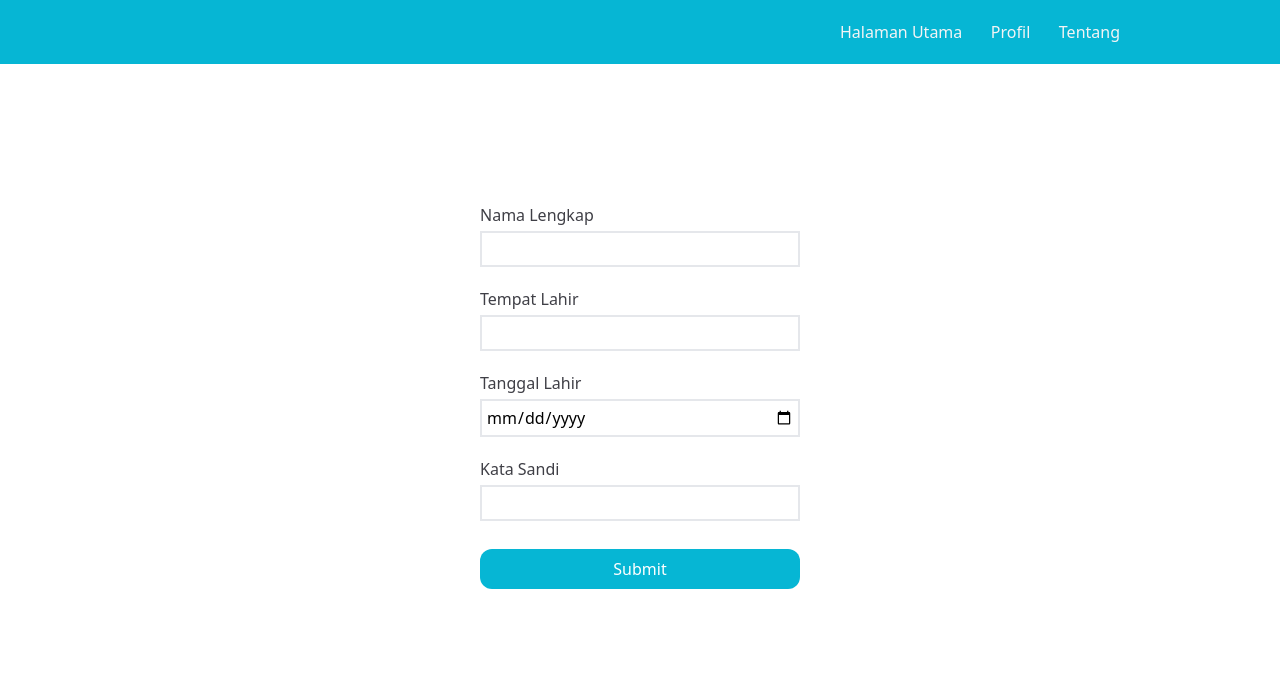
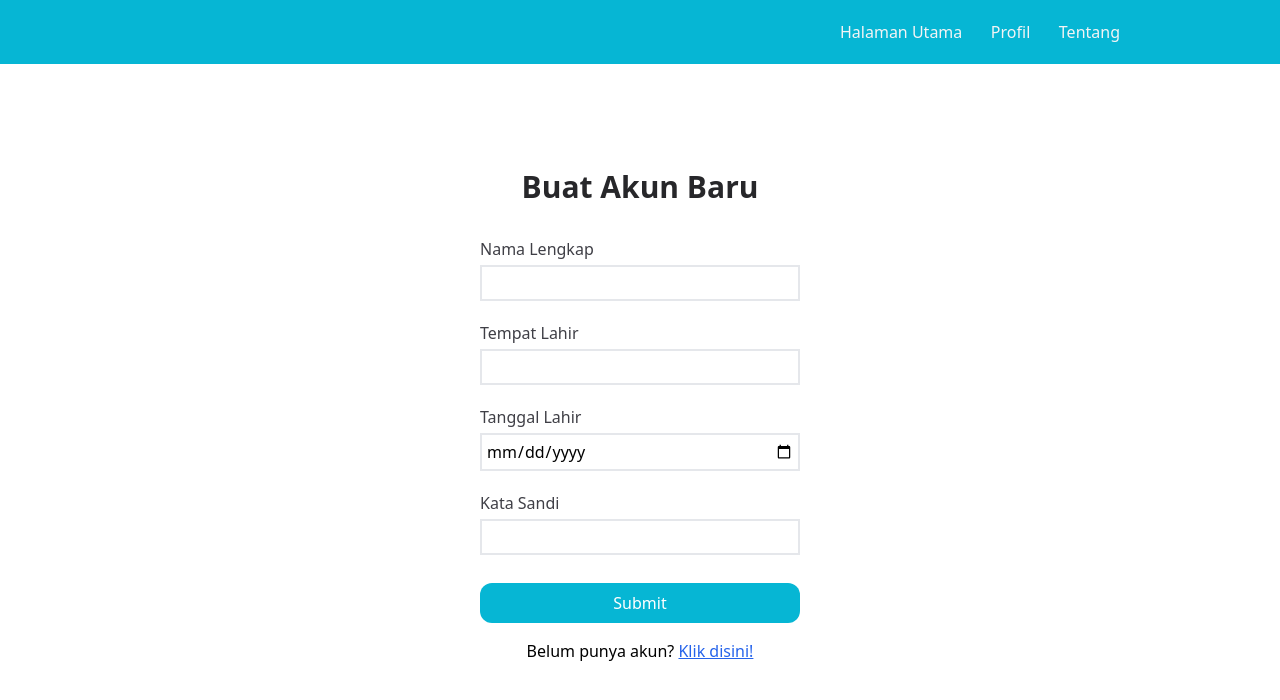
Before and after one commit to zackdesu/konseling-sekolah, a React (Vite) app: page /login in a window 1280 px wide. Shown: the top 700 px of the page. Built offline with nearby package versions, Linux system fonts and the light colour scheme.

Commit message:
form ui optimize

```diff
--- a/src/Pages/login.tsx
+++ b/src/Pages/login.tsx
@@ -1,4 +1,5 @@
 import { FormEvent } from "react";
+import { Link } from "react-router-dom";
 
 type Data = {
   username: string;
@@ -24,6 +25,7 @@ const Login = () => {
       onSubmit={formSubmit}
       className="flex flex-col items-center justify-center h-full w-full"
     >
+      <h2 className="my-8 text-zinc-800">Buat Akun Baru</h2>
       <label htmlFor="username" className="labelinput">
         Nama Lengkap
       </label>
@@ -64,6 +66,13 @@ const Login = () => {
         className="userinput"
       />
       <button className="normalbutton w-1/2 sm:w-1/3 lg:w-1/4">Submit</button>
+
+      <p className="mt-2">
+        Belum punya akun?{" "}
+        <Link to={"/register"} className="text-blue-600 underline">
+          Klik disini!
+        </Link>
+      </p>
     </form>
   );
 };
```
